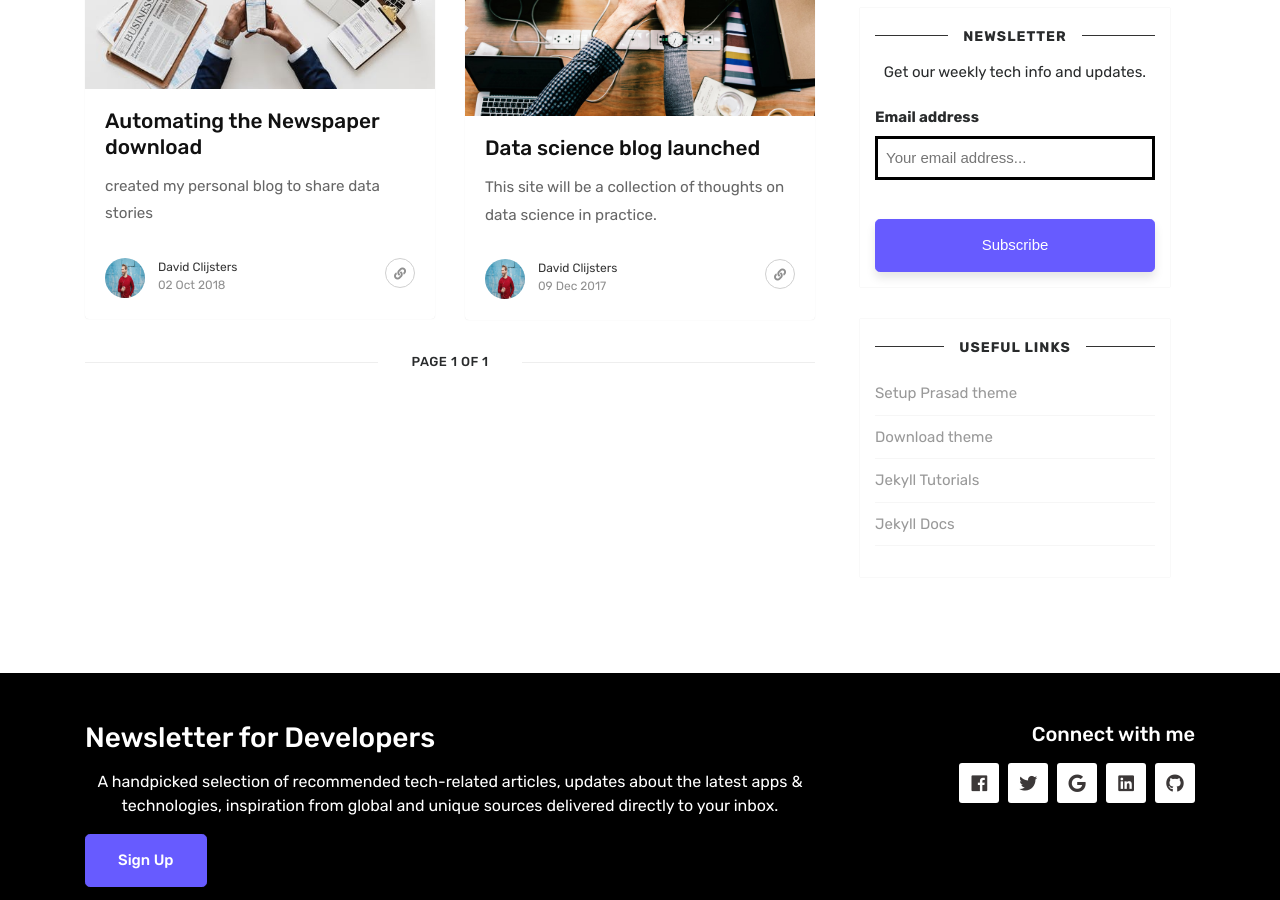
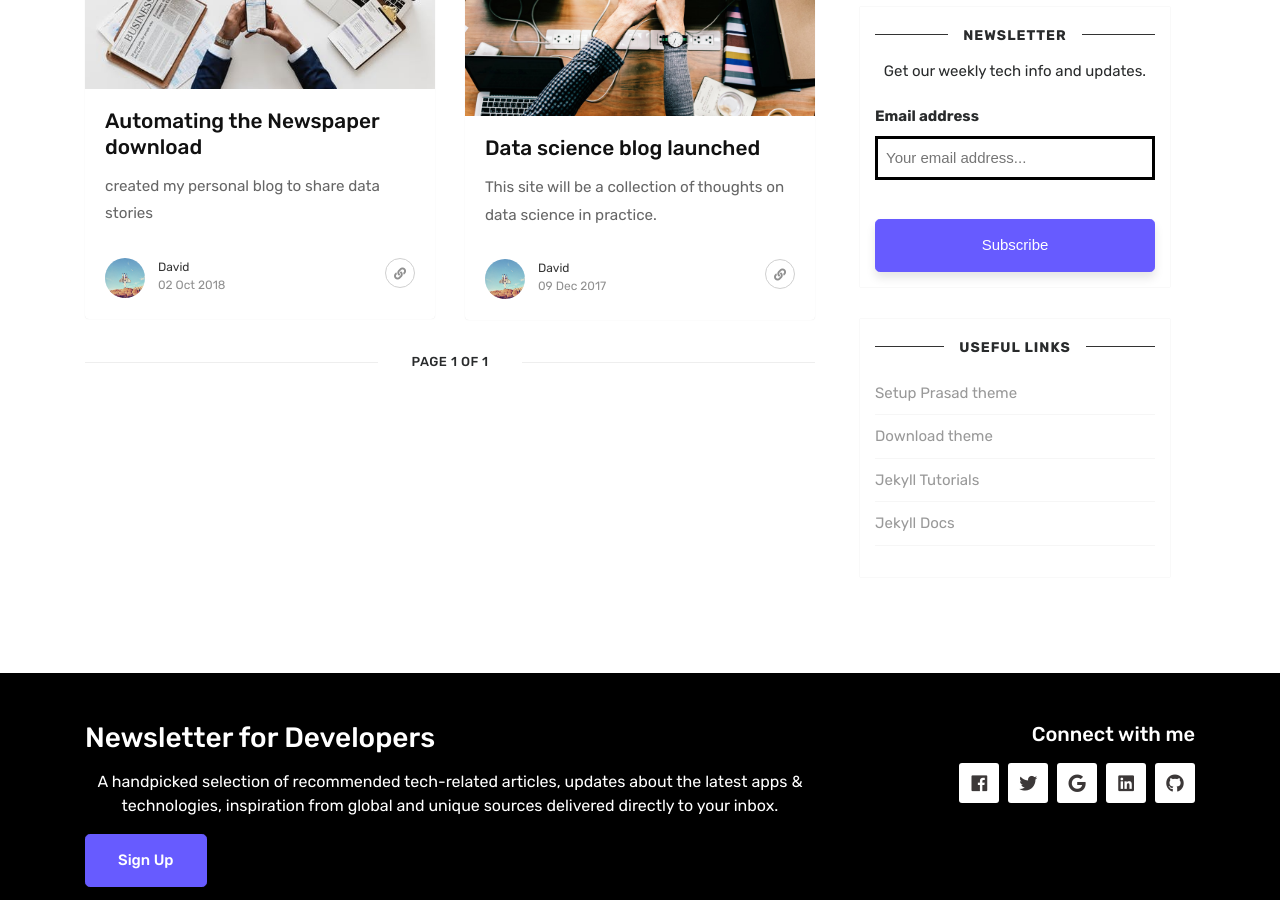
Before and after one commit to clijda/clijda.github.io, a Jekyll site: the page built from index.html, in a window 1280 px wide and 900 px high, scrolled down 1285 px. Built offline with Jekyll 4.4.1, drawn with Linux system fonts in a browser that asks for light colours; nearby versions of some CDN libraries; the list of posts is cut into pages by our own code.

Commit message:
Update _config.yml
update author picture

```diff
--- a/_config.yml
+++ b/_config.yml
@@ -15,8 +15,8 @@
 authors:
   David:
     name: David
-    display_name: David Clijsters
-    image: /assets/images/john.jpg
+    display_name: David
+    image: /assets/images/David.jpg
     email: david.clijsters@telenet.be
     web: clijda.github.io
     twitter: DavidClijsters
```
